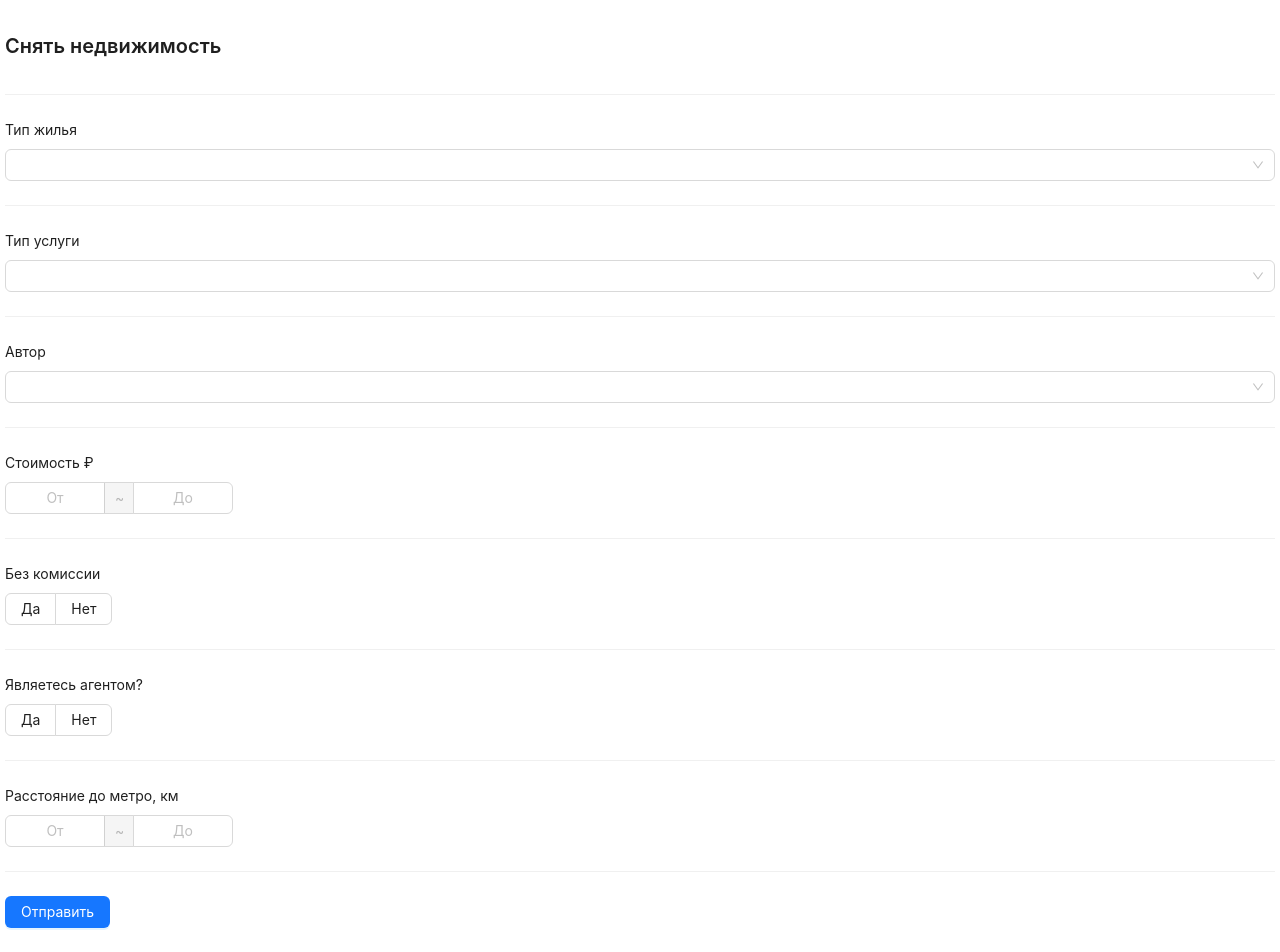
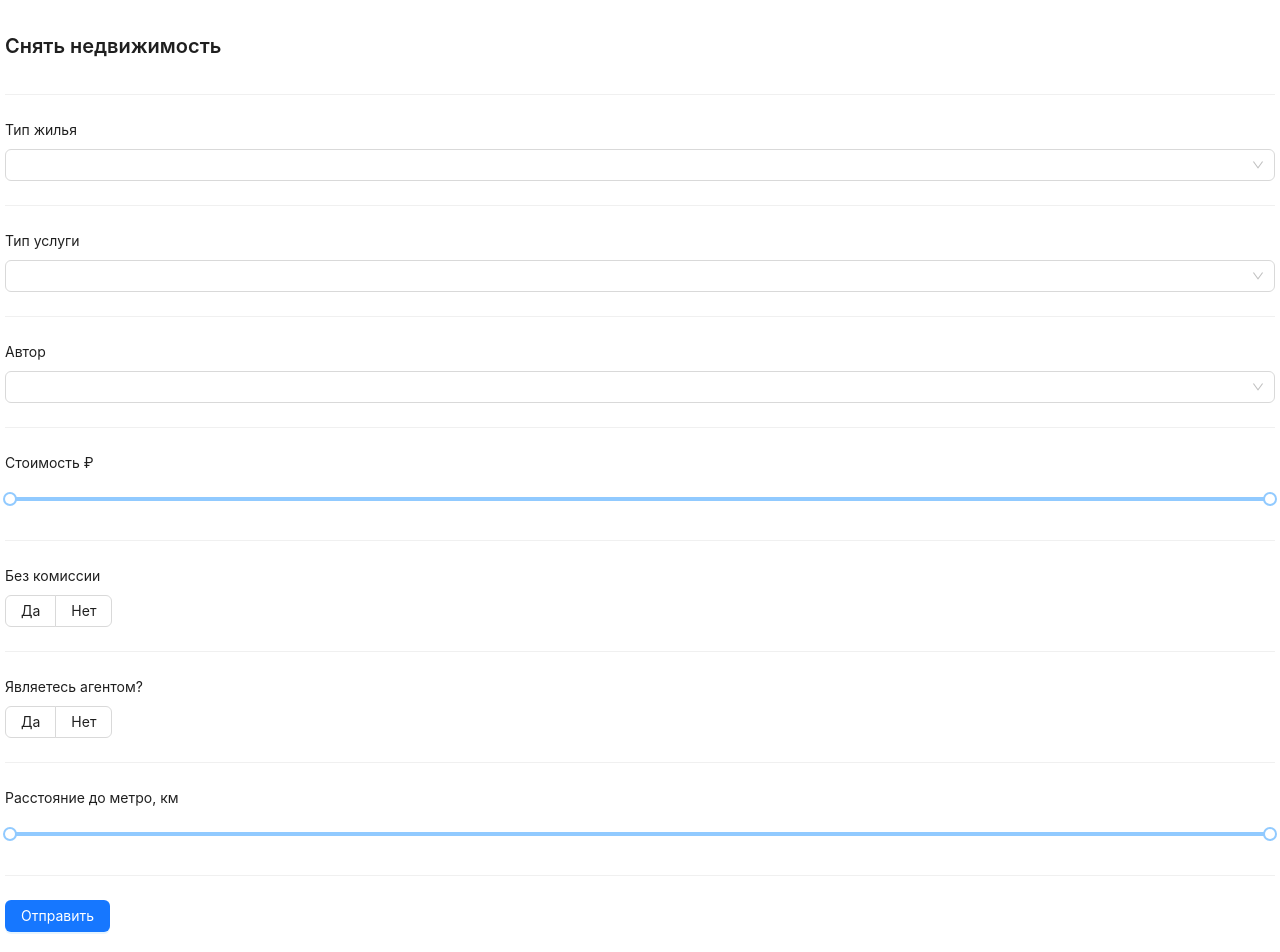
Before and after one commit to TakhirKudusov/gamhome-telegram-web-app, a Next.js app: page / in a window 1280 px wide. Shown: the top 952 px of the page. Built offline with nearby package versions, Linux system fonts and the light colour scheme.

Commit message:
antd refactoring

```diff
--- /dev/null
+++ b/common/enums.ts
@@ -0,0 +1,15 @@
+enum FieldName {
+  IS_AGENT = "isAgent",
+  CATEGORY = "category",
+  TYPE = "type",
+  PRICE = "price",
+  CITY = "city",
+  AUTHOR = "author",
+  KM_METRO = "kmMetro",
+  METROS = "metros",
+  DISTRICTS = "districts",
+  PARAMETERS = "parameters",
+  FEE = "fee",
+}
+
+export { FieldName };
--- a/pages/index.tsx
+++ b/pages/index.tsx
@@ -1,21 +1,20 @@
 import React, { useEffect } from "react";
 import Title from "antd/lib/typography/Title";
-import { Button, Divider, Form, Input, Radio, Select } from "antd";
+import { Button, Divider, Form, Input, Radio, Select, Slider } from "antd";
 import {
   authorOptions,
   categoryOptions,
   typeOptions,
 } from "../common/constants";
 import styled from "styled-components";
+import { FieldName } from "../common/enums";
 
 const { Option } = Select;
 
 const Home = () => {
   const [form] = Form.useForm();
 
-  // useEffect(() => {
-  //   dispatch(fetchCitiesData());
-  // }, []);
+  useEffect(() => {}, []);
 
   return (
     <>
@@ -23,82 +22,50 @@ const Home = () => {
         <Title level={4}>Снять недвижимость</Title>
         <Divider />
         <Form form={form} layout="vertical" onFinish={(e) => console.log(e)}>
-          <Form.Item name="category" label="Тип жилья">
+          {/*______CATEGORY______*/}
+          <Form.Item name={FieldName.CATEGORY} label="Тип жилья">
             <Select options={categoryOptions} allowClear />
           </Form.Item>
           <Divider />
-          <Form.Item name="type" label="Тип услуги">
+          {/*______TYPE______*/}
+          <Form.Item name={FieldName.TYPE} label="Тип услуги">
             <Select options={typeOptions} allowClear />
           </Form.Item>
           <Divider />
-          <Form.Item name="author" label="Автор">
+          {/*______AUTHOR______*/}
+          <Form.Item name={FieldName.AUTHOR} label="Автор">
             <Select options={authorOptions} allowClear />
           </Form.Item>
           <Divider />
-          <Form.Item label="Стоимость ₽">
-            <Input.Group compact>
-              <Input
-                style={{ width: 100, textAlign: "center" }}
-                placeholder="От"
-              />
-              <Input
-                style={{
-                  width: 30,
-                  borderLeft: 0,
-                  borderRight: 0,
-                  pointerEvents: "none",
-                }}
-                placeholder="~"
-                disabled
-              />
-              <Input
-                style={{
-                  width: 100,
-                  textAlign: "center",
-                }}
-                placeholder="До"
-              />
-            </Input.Group>
+          {/*______CATEGORY______*/}
+          <Form.Item name={FieldName.PRICE} label="Стоимость ₽">
+            <Slider
+              range
+              min={0}
+              max={999_999_999}
+              defaultValue={[0, 999_999_999]}
+            />
           </Form.Item>
           <Divider />
-          <Form.Item label="Без комиссии">
+          {/*______FEE______*/}
+          <Form.Item label="Без комиссии" name={FieldName.FEE}>
             <Radio.Group buttonStyle="solid">
               <Radio.Button value="true">Да</Radio.Button>
               <Radio.Button value="false">Нет</Radio.Button>
             </Radio.Group>
           </Form.Item>
           <Divider />
-          <Form.Item label="Являетесь агентом?">
+          {/*______IS_AGENT______*/}
+          <Form.Item label="Являетесь агентом?" name={FieldName.IS_AGENT}>
             <Radio.Group buttonStyle="solid">
               <Radio.Button value="true">Да</Radio.Button>
               <Radio.Button value="false">Нет</Radio.Button>
             </Radio.Group>
           </Form.Item>
           <Divider />
-          <Form.Item label="Расстояние до метро, км">
-            <Input.Group compact>
-              <Input
-                style={{ width: 100, textAlign: "center" }}
-                placeholder="От"
-              />
-              <Input
-                style={{
-                  width: 30,
-                  borderLeft: 0,
-                  borderRight: 0,
-                  pointerEvents: "none",
-                }}
-                placeholder="~"
-                disabled
-              />
-              <Input
-                style={{
-                  width: 100,
-                  textAlign: "center",
-                }}
-                placeholder="До"
-              />
-            </Input.Group>
+          {/*______KM_METRO______*/}
+          <Form.Item label="Расстояние до метро, км" name={FieldName.KM_METRO}>
+            <Slider range min={0} max={5_000} defaultValue={[0, 5_000]} />
           </Form.Item>
           <Divider />
           <Form.Item>
```
Also changed, not shown: common/types.ts (deleted, +0 -16 lines).
